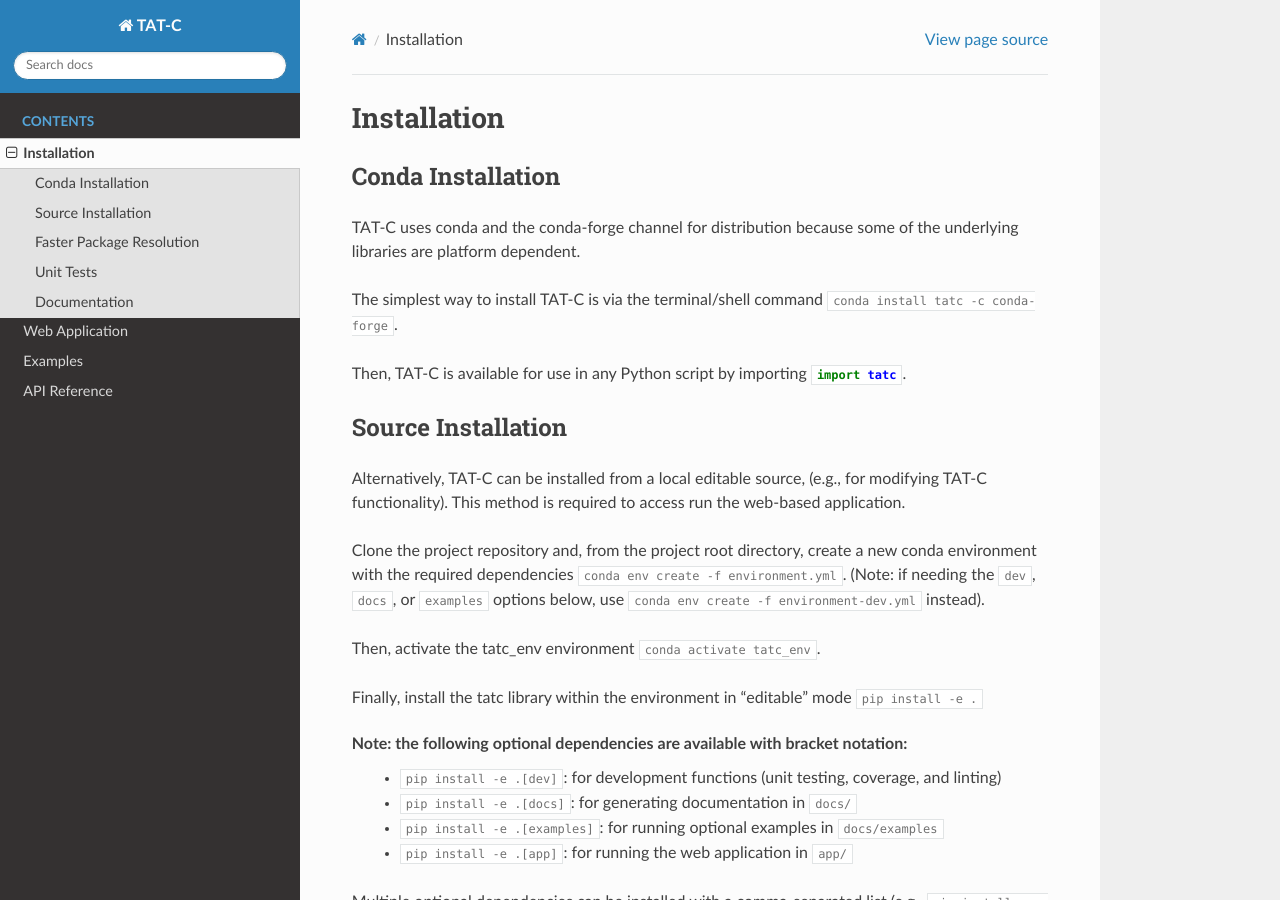
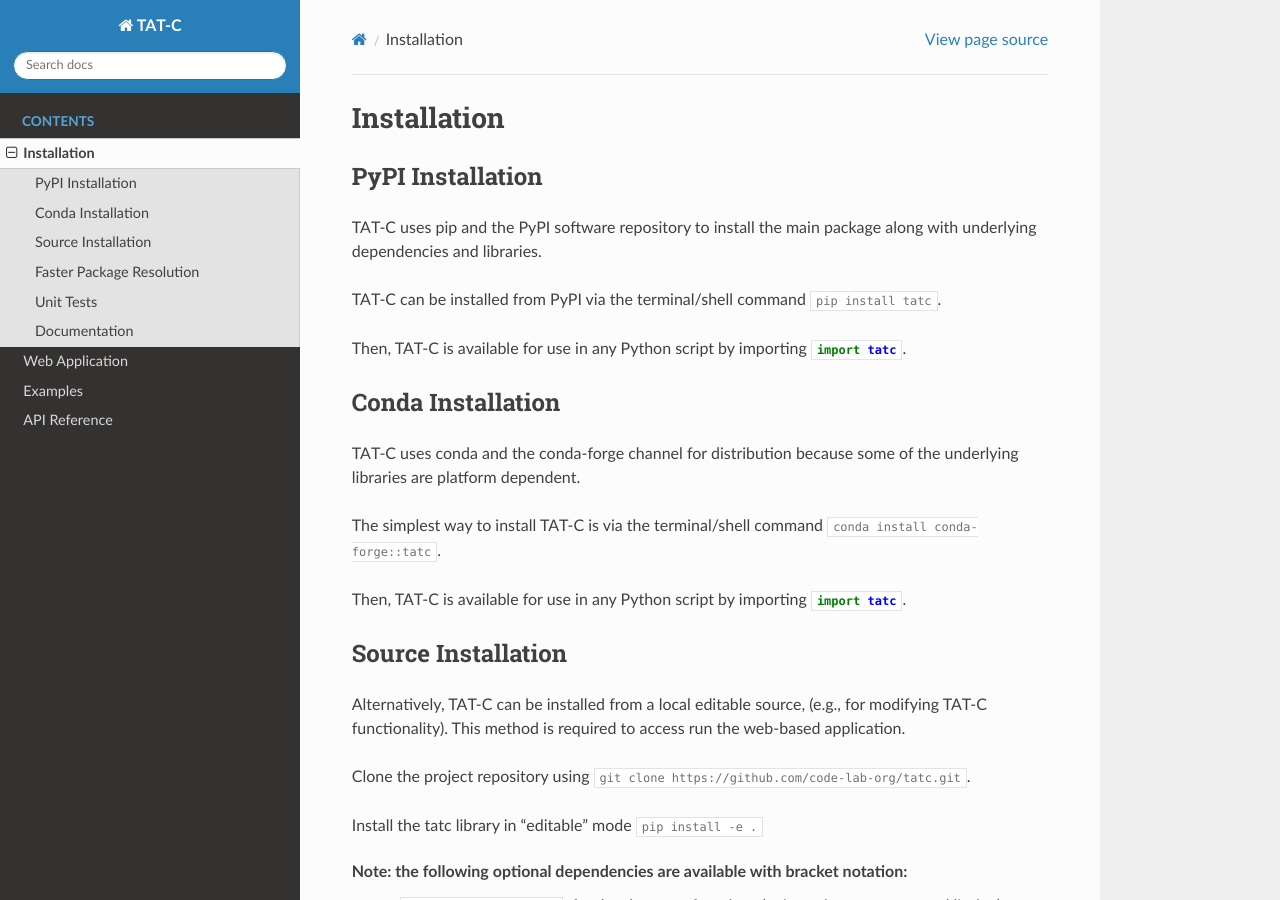
Before and after one commit to code-lab-org/tatc, a Sphinx documentation site: the page built from docs/installation.rst, in a window 1280 px wide and 900 px high. Built offline with Sphinx 7.4.7 and the Read the Docs theme 2.0.0, drawn with Linux system fonts in a browser that asks for light colours; pages that are not in the unit, such as notebooks, are missing from menus.

Commit message:
docs updated

```diff
--- a/docs/index.rst
+++ b/docs/index.rst
@@ -22,11 +22,12 @@
 
 Acknowledgements
 ================
-This project was supported in part by the National Aeronautics and Space Administration (NASA) Earth Science Division (ESD) Earth Science Technology Office (ESTO) Advanced Information Systems Technology (AIST) program under grant numbers: NNX17AE06G, 80NSSC17K0586, 80NSSC20K1118, and 80NSSC21K1515.
+This project was supported in part by the National Aeronautics and Space Administration (NASA) Earth Science Division (ESD) Earth Science Technology Office (ESTO) Advanced Information Systems Technology (AIST) program under grant numbers: NNX17AE06G, 80NSSC17K0586, 80NSSC20K1118, 80NSSC21K1515, 80NSSC22K1705 and 80NSSC24K0575 and NASA Jet Propulsion Laboratory contracts: 1074657, 1689594, 1686623, 1705655.
 
 **Current project team:**
  * PI: Paul T. Grogan <pgrogan@stevens.edu>
  * \I. Josue Tapia-Tamayo <itapiata@stevens.edu>
+ * Suvan Kumar <skuma208@asu.edu>
 
 **Project alumni:**
  * Isaac Feldman (2020-2022)
--- a/docs/installation.rst
+++ b/docs/installation.rst
@@ -8,12 +8,21 @@
 Installation
 ============
 
+PyPI Installation
+------------------
+
+TAT-C uses pip and the PyPI software repository to install the main package along with underlying dependencies and libraries.
+
+TAT-C can be installed from PyPI via the terminal/shell command :console:`pip install tatc`.
+
+Then, TAT-C is available for use in any Python script by importing :python:`import tatc`.
+
 Conda Installation
 ------------------
 
 TAT-C uses conda and the conda-forge channel for distribution because some of the underlying libraries are platform dependent.
 
-The simplest way to install TAT-C is via the terminal/shell command :console:`conda install tatc -c conda-forge`.
+The simplest way to install TAT-C is via the terminal/shell command :console:`conda install conda-forge::tatc`.
 
 Then, TAT-C is available for use in any Python script by importing :python:`import tatc`.
 
@@ -22,12 +31,9 @@
 Alternatively, TAT-C can be installed from a local editable source, (e.g., for modifying TAT-C functionality).
 This method is required to access run the web-based application.
 
-Clone the project repository and, from the project root directory, create a new conda environment with the required dependencies :console:`conda env create -f environment.yml`.
-(Note: if needing the :console:`dev`, :console:`docs`, or :console:`examples` options below, use :console:`conda env create -f environment-dev.yml` instead).
+Clone the project repository using :console:`git clone https://github.com/code-lab-org/tatc.git`.
 
-Then, activate the tatc_env environment :console:`conda activate tatc_env`.
-
-Finally, install the tatc library within the environment in "editable" mode :console:`pip install -e .`
+Install the tatc library in "editable" mode :console:`pip install -e .`
 
 Note: the following optional dependencies are available with bracket notation:
  * :console:`pip install -e .[dev]`: for development functions (unit testing, coverage, and linting)
```
Also changed, not shown: docs/api_reference/schemas/space.rst (+7 -0 lines).
